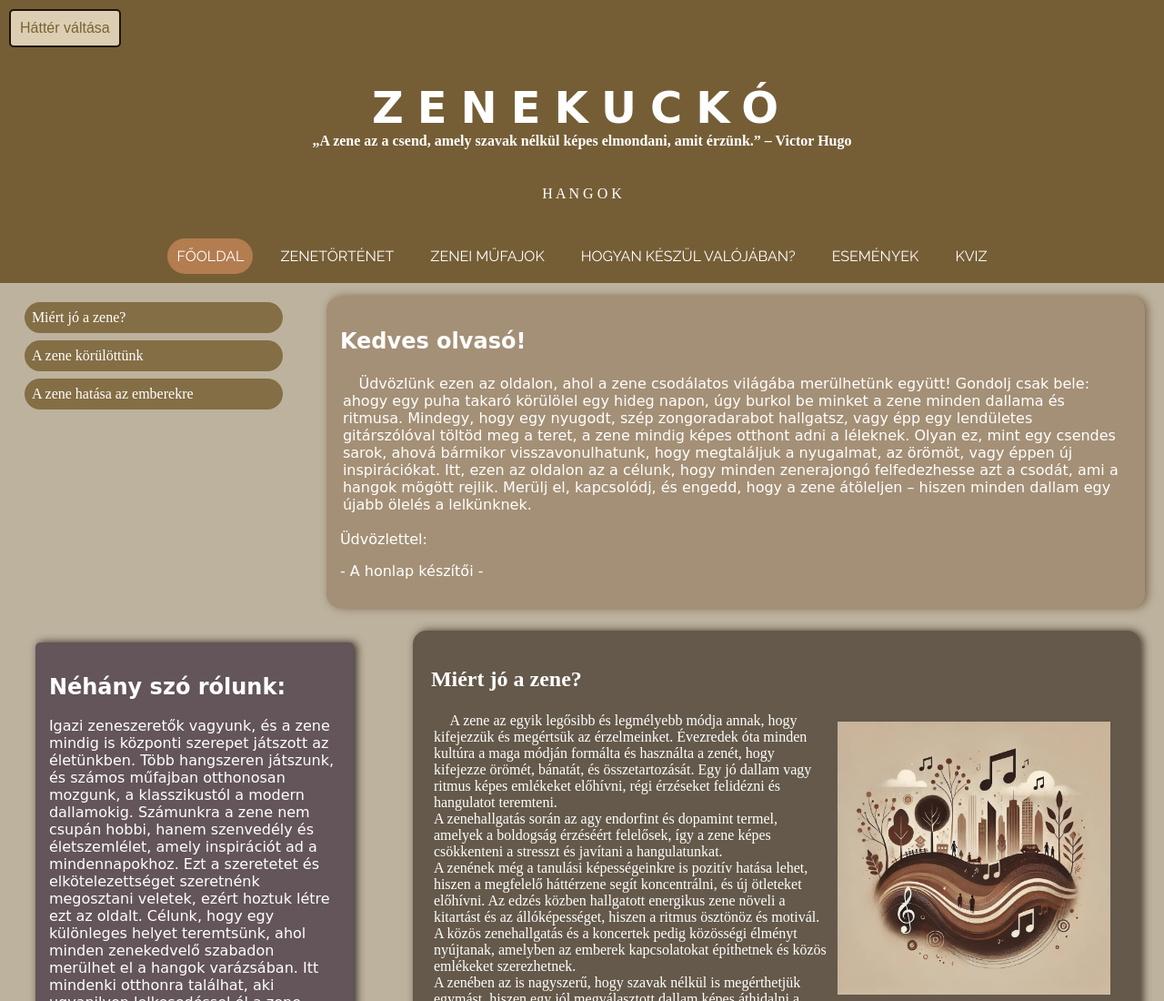
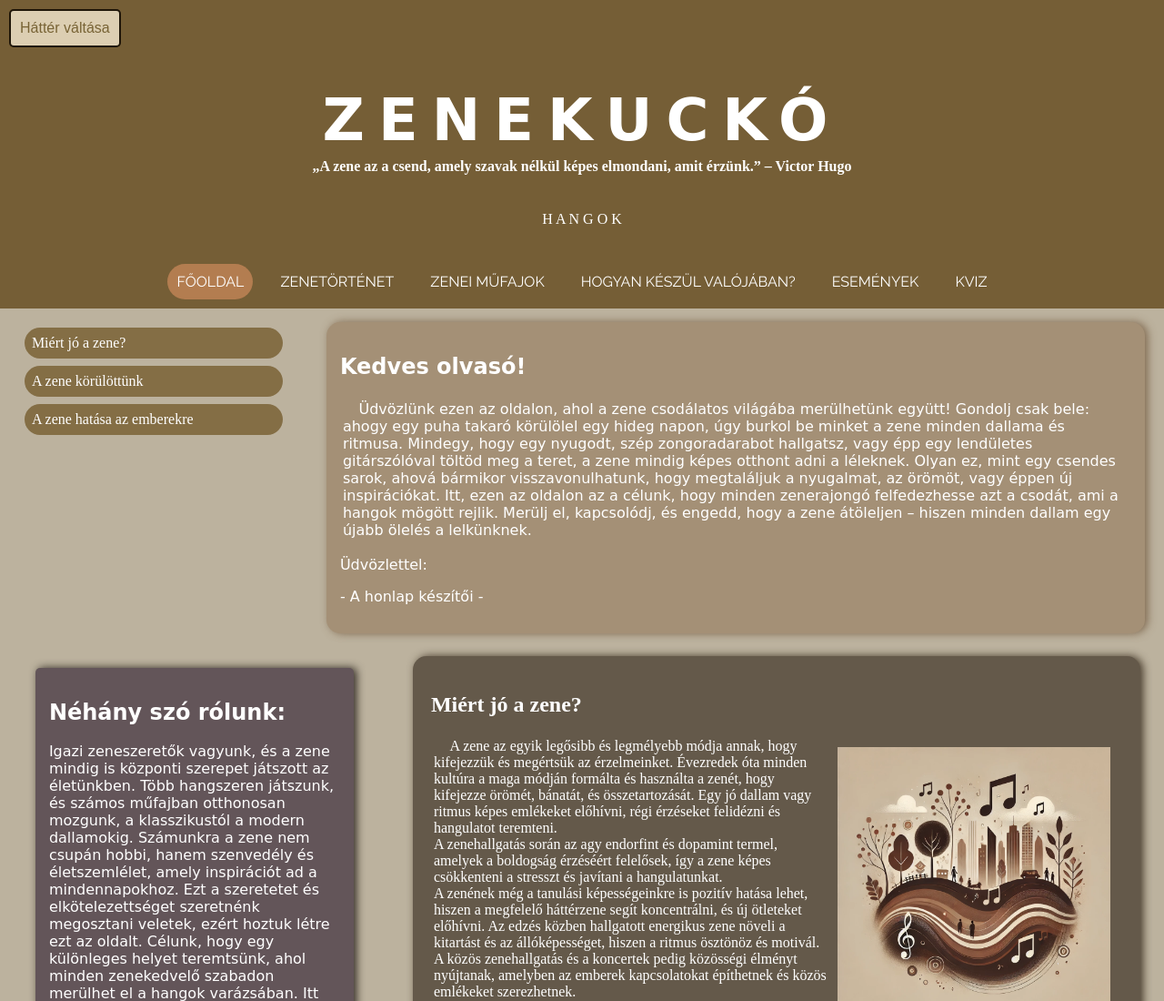
Before and after one commit to AnnaNuman/webfejlesztes, a plain HTML site: page index.html in a window 1280 px wide. Shown: the top 1100 px of the page at 91% size. Drawn offline with Linux system fonts and the light colour scheme; a web font is replaced by a local one.

Commit message:
Update style.css
Véglegesítés

```diff
--- a/style.css
+++ b/style.css
@@ -1,4 +1,3 @@
-/*====ALTALANOS====*/
 
 * {
    box-sizing:border-box;
@@ -8,7 +7,6 @@ html {
     padding: 0px;
     margin: 0px;
     scroll-behavior: smooth;
-
 }
 
 body {
@@ -17,7 +15,6 @@ body {
     background-color: rgb(188, 178, 158);
     background-size: cover;
     background-attachment: fixed;
-
 }
 
 .container {
@@ -25,8 +22,6 @@ body {
     flex-direction: row;
     flex-wrap: wrap;
     justify-content: space-around;
-
-    /*opacity: 0.9;*/
     border-radius: 15px;
     color: #ffffff;
  }
@@ -35,10 +30,7 @@ body {
 height:fit-content;}
 
 
-
-
 /*Header*/
-
 .header {
 margin: 0;
 width: 100%;
@@ -51,19 +43,17 @@ z-index: 1000;
 }
 
 .header h1{
-    font-size: 3em;
+    font-size: 1.5em;
     font-family: 'Hachi Maru Pop', cursive;
-    margin:0;
+    margin:5px;
     padding-top: 60px;
     letter-spacing: 15px;
     }
 .header h3 {
     padding-bottom:40px;
     margin: 0;
-
     font-size: 1em;
     }
-
 
 #hatterGomb {
     position: absolute;
@@ -83,8 +73,6 @@ z-index: 1000;
     background-color: #deceaf;
     color: white;
 }
-
-
 
  .content {
         padding: 20px;
@@ -126,13 +114,10 @@ display: block;
 padding: 10px;
 margin: 0;
 color: #ffffff;
-
 border-radius: 30px;
 text-align: center;
 text-decoration: none;
-
 float: left;
-
 }
 
 .menu-bar ul li a.active {
@@ -144,11 +129,7 @@ background-color: rgb(166, 145, 127);
 }
 
 
-
-
 /*Tartalom*/
-
-
 .sotet {
     flex: 1 1 100%;
     background-color: rgb(100, 89, 74);
@@ -159,6 +140,7 @@ background-color: rgb(166, 145, 127);
     border-radius: 15px;
     box-shadow: 3px 0 10px rgba(39, 26, 12, 0.791);
 }
+
 .sotet img{
     width: 100%;
     height: auto;
@@ -187,15 +169,12 @@ background-color: rgb(166, 145, 127);
     font-size: 1em;
     border-radius: 5px;
     box-shadow: 3px 0 10px rgba(12, 8, 4, 0.791);
-
 }
 
 .rolunk img{
     max-width: 100px;
     height: auto;
     float: right;
-
-
 }
 
 .rolunk img:hover {
@@ -204,27 +183,22 @@ background-color: rgb(166, 145, 127);
 
 
 /*Menü*/
-
 nav {
     flex: 1 1 100%;
     padding:0;
     margin: 0;
-
 }
 
 nav ul {
     list-style-type: none;
     margin: 0;
     padding: 0;
-
 }
-
 
 nav li a {
     display:block;
     padding: 8px;
     margin: 8px;
-
     color: #ffffff;
     background-color: rgb(132, 110, 69);
     border-radius: 30px;
@@ -239,8 +213,6 @@ nav li a:hover {
     background-color: rgb(146, 102, 63);
 }
 
-
-
 h2.cikkcim {
     text-align: left;
 }
@@ -249,7 +221,6 @@ p.tartalom {
     padding: 3px;
     text-indent: 1.1em;
 }
-
 
 .content-container {
     flex: 1 1 100%;
@@ -266,10 +237,8 @@ p.tartalom {
 
 .content-body {
     display: none;
-
 }
 
-/* A tartalom megjelenítése, ha a checkbox be van jelölve */
 input[type="checkbox"]:checked + .content-body {
     display: block;
 }
@@ -278,8 +247,6 @@ input[type="checkbox"]:checked + .content-body {
     display: none; /* Láthatatlan checkbox */
 }
 
-
-/* Események oldal */
 .egyedi{
    text-align: center;
    max-width:100%;
@@ -288,8 +255,6 @@ input[type="checkbox"]:checked + .content-body {
     background-color: rgb(188, 178, 158);
     box-shadow: 3px 0 10px rgba(83, 63, 40, 0.592);
  }
-
-
 
 .event{
     justify-content: center;
@@ -315,8 +280,6 @@ input[type="checkbox"]:checked + .content-body {
     margin: 5px 0;
 }
 
-
-
 button {
     padding: 5px 10px;
     background-color: #76653e;
@@ -328,8 +291,6 @@ button:hover {
     background-color: #cdbb9a;
 }
 
-
-/*Mufajok*/
 .mufajok {
     flex: 1 1 100%;
     max-width: 90%;
@@ -344,22 +305,17 @@ button:hover {
     max-width: 100%;
     height: auto;
     margin:5px;
-
 }
-
 
 .image img {
     max-width: 100%;
     height: auto;
 }
 
-
 h2.title{
     text-align: center;
     letter-spacing: 5px;
 }
-
-
 
 .content-body img{
     max-width: 20%;
@@ -368,9 +324,9 @@ h2.title{
     margin: 0;
     margin-right: 15px;
     margin-bottom: 5px;
-
     border-radius: 8px;
 }
+
 .content-body img:hover {
     transform: scale(1.1);
 }
@@ -401,10 +357,6 @@ h2.title{
     background-color: rgb(212, 203, 189);
 }
 
-
-
-/*Footer*/
-
 footer {
 padding: 30px 100px;
 margin: 0px;
@@ -413,10 +365,8 @@ color: #ffffff;
 border:0;
 background-color: rgb(117, 94, 54);
 text-align: center;
-
 position: relative;
 z-index: 1000;
-
 }
 
 aside.lablec {
@@ -426,12 +376,10 @@ aside.lablec {
     padding: 10px;
 }
 
-
 aside.lablec td ul li{
     list-style-type: none;
     text-align: left;
 }
-
 
   .erdekessegek {
     display: block;
@@ -441,15 +389,12 @@ aside.lablec td ul li{
     border-radius: 8px;
   }
 
-
-
 .tartalom img{
     max-width:300px;
     height:auto;
     float:right;
     margin: 10px;
 }
-
 
 /*fotó galéria*/
 .slider {
@@ -485,8 +430,6 @@ aside.lablec td ul li{
 }
 
 
-
-
 /*   R E S Z P O N Z I V I T Á S   */
 
 
@@ -496,26 +439,23 @@ aside.lablec td ul li{
 .header{
     padding: 30px 100px;
 }
-
+.header h1{
+    font-size: 4em;
+}
 nav {flex-basis: 13%;
     max-width:300px;
 }
-
 article {flex-basis: 73%;
 }
 aside { flex-basis: 100%;
 }
 .sotet {
     flex-basis: 63%;
-
 }
-
 .content-container{
     flex-basis: 73%;
     max-width: 900px;
 }
-
-
 .erdekessegek{flex-basis:33%;
     padding: 20px 20px;
     margin: 80px 80px;
@@ -526,12 +466,7 @@ aside { flex-basis: 100%;
 .rolunk{
     flex-basis:33%;
     max-width: 350px;
-
-
-
 }
-
-
 .mufajok{
     display: flex;
     align-items: center;
@@ -541,17 +476,11 @@ aside { flex-basis: 100%;
 .text{
     max-width: 80%;
 }
-
-
-
 .content-container{
-
     flex-basis: 73%;
-
     flex-wrap: nowrap;
     flex-direction: column;
     margin-right: 20px;
-
 }
 
 .kviz{
@@ -559,19 +488,14 @@ aside { flex-basis: 100%;
     flex-direction: row;
     flex-wrap: nowrap;
     justify-content: space-around;
-
 }
 
 .egyedi{
     flex-basis:23%;
-
-
 }
 .event{
     flex-basis: 73%;
 }
-
-
 }
 
 
@@ -581,15 +505,16 @@ aside { flex-basis: 100%;
     .header{
         padding: 30px 100px;
     }
+    .header h1{
+        font-size: 4em;
+    }
     header{
         flex-basis:100%;
     }
     header ul{
-
         flex-basis:100%;
     }
     nav {flex-basis: 13%;
-
     }
     article {flex-basis: 48%;
     }
@@ -600,47 +525,34 @@ aside { flex-basis: 100%;
         margin: 80px 80px;
     }
     .bevezetes{flex-basis: 73%;
-
     }
     .rolunk{
         flex-basis:33%;
-
-
     }
-
     .sotet {flex-basis: 63%;
         padding: 20px 20px;
         max-width: 800px;
         margin:10px;
-
     }
-
-
     .mufajok{
         display: flex;
         align-items: center;
         justify-content: space-between;
         margin: 20px 60px 20px 60px;
-
     }
-
     .text{
         max-width: 80%;
     }
-
     .image{
         max-width: 100%;
         height: auto;
     }
-
-
     .content-container{
         flex-basis: 73%;
         max-width: 700px;
         flex-wrap: nowrap;
         flex-direction: column;
         margin-right: 20px;
-
     }
     .egyedi{
         flex-basis:23%;
@@ -653,24 +565,15 @@ aside { flex-basis: 100%;
         justify-content: space-around;
         max-width: 600px;
     }
-
-
-
-
     .kor-container {
         display: flex;
         flex-wrap: nowrap;
         align-items: stretch;
-
         margin-bottom: 10px;
       }
-
-
       .erdekessegek {
         margin-left: 10px;
         margin-top: 0;
       }
 
-
-
 }
```
